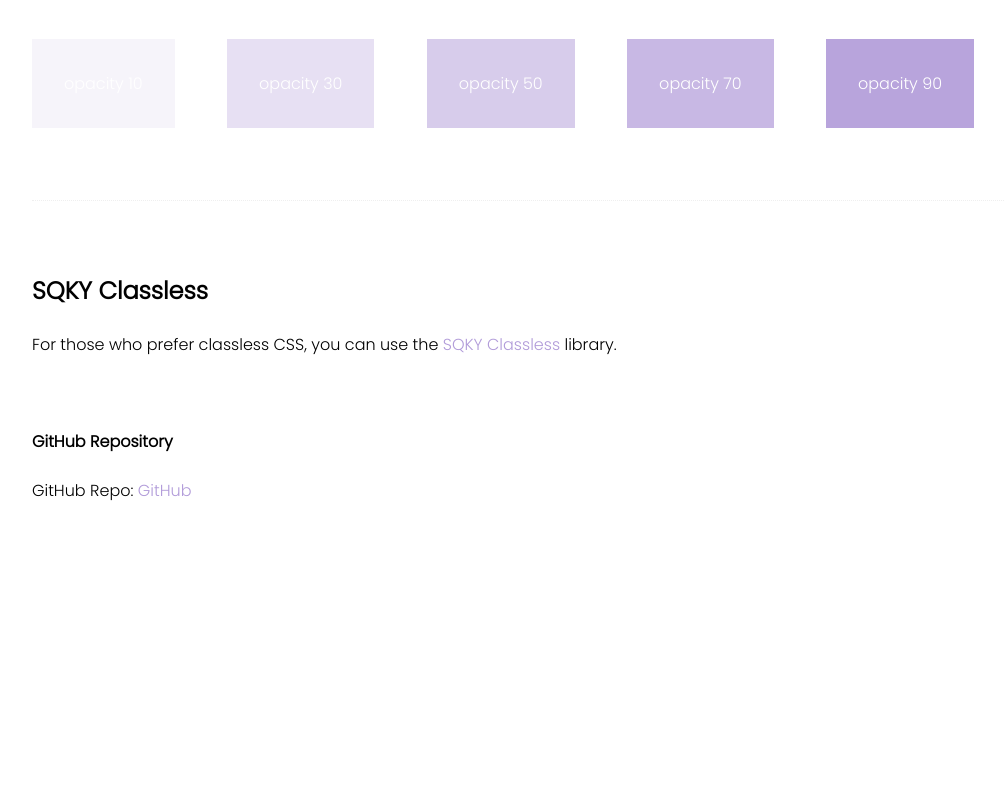
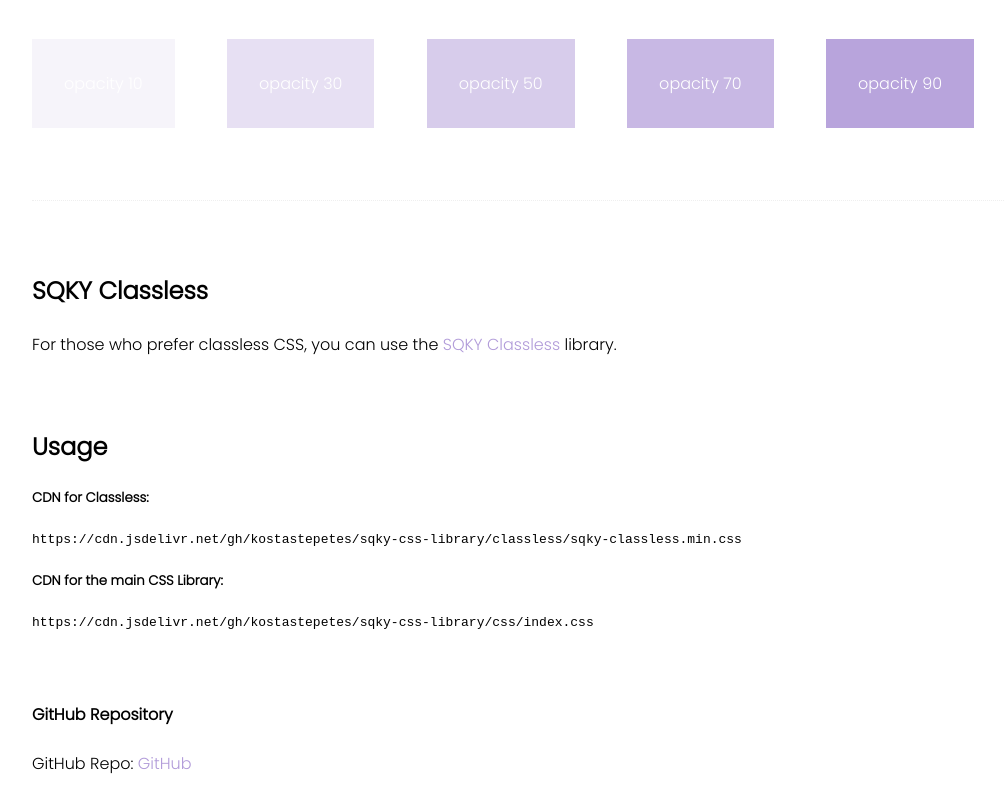
Before and after one commit to kostastepetes/sqky-css-library, a website: page docs/index.html in a window 1280 px wide. Shown: the part 2251-3051 px from the top of the page, without its empty margins (28-1033 px from the left). Before the commit the page ends 2778 px from the top, so only its background shows below. Drawn offline with Linux system fonts and the light colour scheme.

Commit message:
docs edit

```diff
--- a/docs/index.html
+++ b/docs/index.html
@@ -145,6 +145,15 @@
     <p>For those who prefer classless CSS, you can use the <a href="sqky-classless.netlify.app" class="text-purple">SQKY Classless</a> library.</p>
     </div>
 
+    <h2>Usage</h2>
+    <div class="mt-2 mb-4">
+        <h5 class="mb-2">CDN for Classless:</h5>
+        <code>https://cdn.jsdelivr.net/gh/kostastepetes/sqky-css-library/classless/sqky-classless.min.css</code>
+        <h5 class="mt-2 mb-2">CDN for the main CSS Library:</h5>
+        <code>https://cdn.jsdelivr.net/gh/kostastepetes/sqky-css-library/css/index.css</code>
+    </div>
+
+
     <h4>GitHub Repository</h4>
     <div class="mt-2 mb-2">
     <p>GitHub Repo: <a href="https://github.com/kostastepetes/sqky-css-library" class="text-purple">GitHub</a></p>
```
